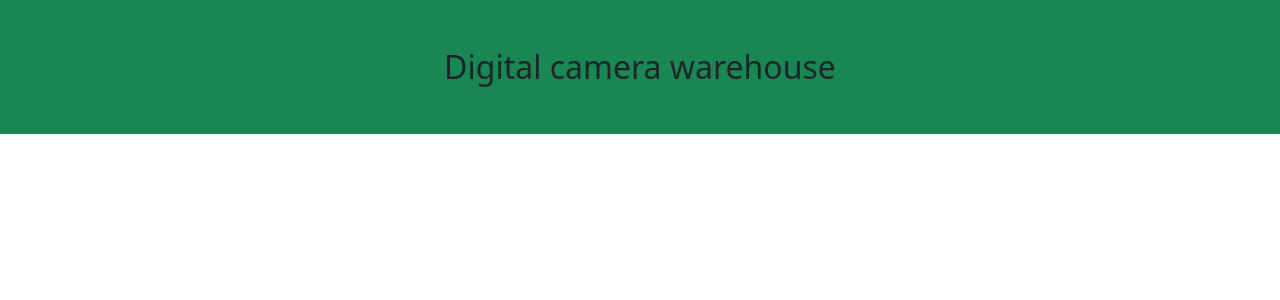
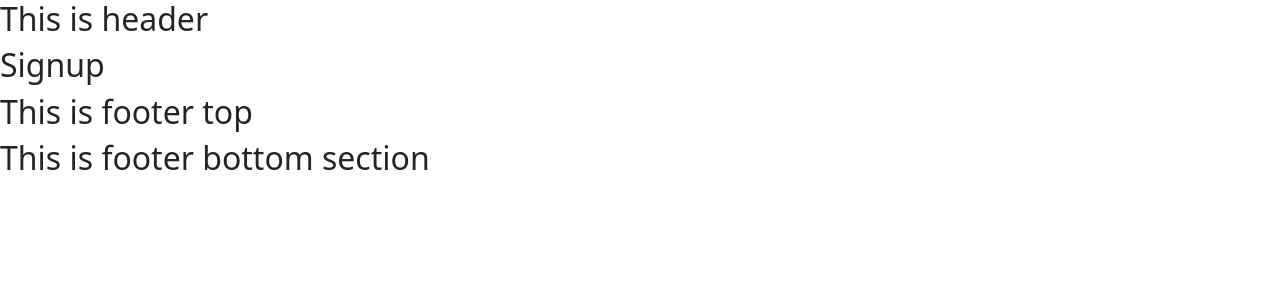
Before and after one commit to EmtiazHossainE2/digital-camera-warehouse, a React (Create React App) app: page /signup in a window 1280 px wide. Shown: the top 300 px of the page. Built offline with nearby package versions, Linux system fonts and the light colour scheme.

Commit message:
route setup

```diff
--- a/src/App.js
+++ b/src/App.js
@@ -1,10 +1,27 @@
 import React from 'react';
 import 'bootstrap/dist/css/bootstrap.min.css';
+import { Route, Routes } from 'react-router-dom';
+import Home from './pages/Home/Home/Home';
+import Login from './pages/Account/Login/Login';
+import Signup from './pages/Account/Signup/Signup';
+import Dashboard from './pages/Account/Dashboard/Dashboard';
+import NotFound from './components/NotFound/NotFound';
+import Footer from './pages/Footer/Footer/Footer';
+import Header from './components/Header/Header';
 
 const App = () => {
     return (
         <div>
-            <h2 className='text-center bg-success py-5'>Digital camera warehouse</h2>
+            <Header/>
+            <Routes>
+                <Route path='/' element={<Home/>}></Route>
+                <Route path='/login' element={<Login/>}></Route>
+                <Route path='/signup' element={<Signup/>}></Route>
+                {/* <Route path='/' element={}></Route> */}
+                <Route path='/dashboard' element={<Dashboard/>}></Route>
+                <Route path='*' element={<NotFound/>}></Route>
+            </Routes>
+            <Footer/>
         </div>
     );
 };
--- /dev/null
+++ b/src/components/Header/Header.js
@@ -0,0 +1,11 @@
+import React from 'react';
+
+const Header = () => {
+    return (
+        <div>
+            <h2>This is header</h2>
+        </div>
+    );
+};
+
+export default Header;
--- a/src/index.js
+++ b/src/index.js
@@ -2,10 +2,14 @@ import React from 'react';
 import ReactDOM from 'react-dom/client';
 import './index.css';
 import App from './App';
+import { BrowserRouter } from 'react-router-dom';
 
 const root = ReactDOM.createRoot(document.getElementById('root'));
 root.render(
-  <React.StrictMode>
-    <App />
-  </React.StrictMode>
+  <BrowserRouter>
+    <React.StrictMode>
+      <App />
+    </React.StrictMode>
+  </BrowserRouter>
+
 );
--- a/src/pages/Home/Home/Home.js
+++ b/src/pages/Home/Home/Home.js
@@ -1,9 +1,14 @@
 import React from 'react';
+import Banner from '../Banner/Banner';
+import Products from '../Products/Products';
+import Testimonial from '../Testimonial/Testimonial';
 
 const Home = () => {
     return (
         <div>
-            <h2>This is home page</h2>
+            <Banner/>
+            <Products/>
+            <Testimonial/>
         </div>
     );
 };
```
